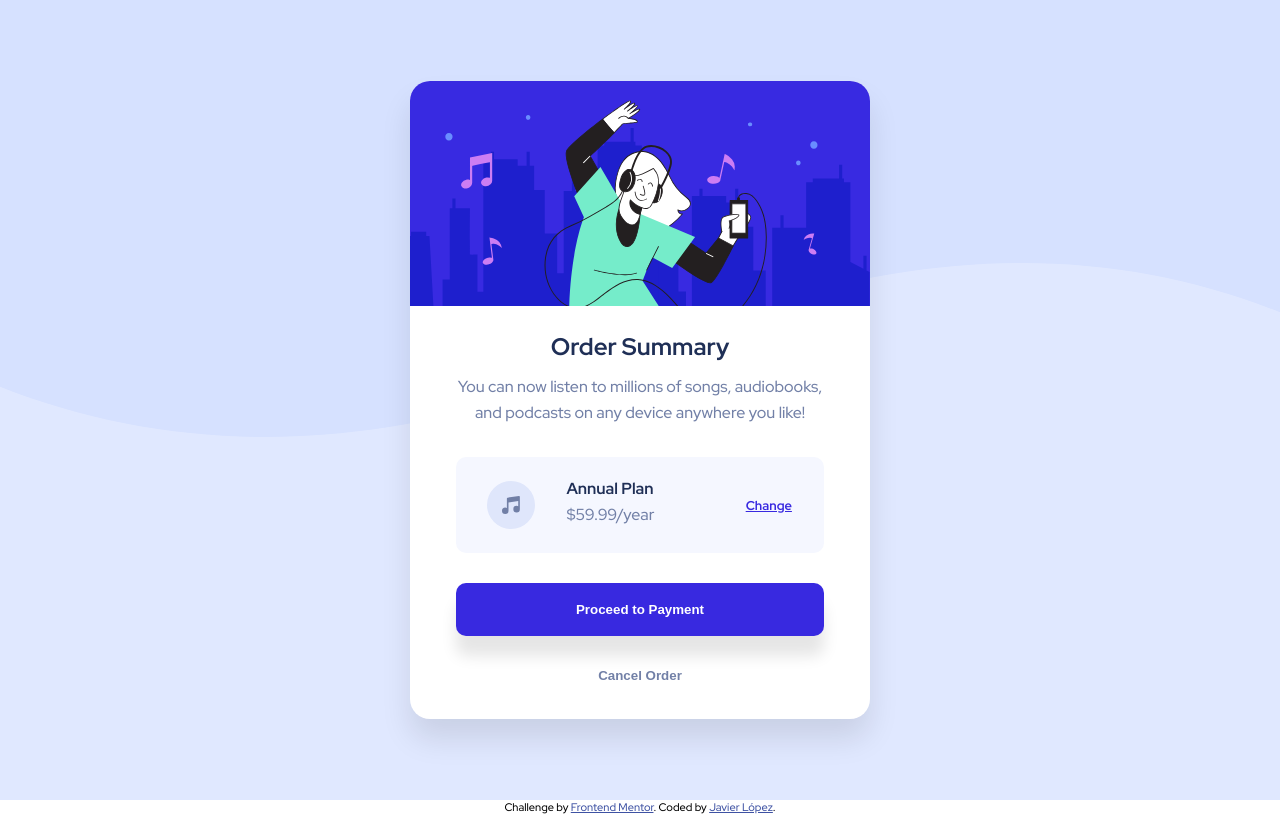
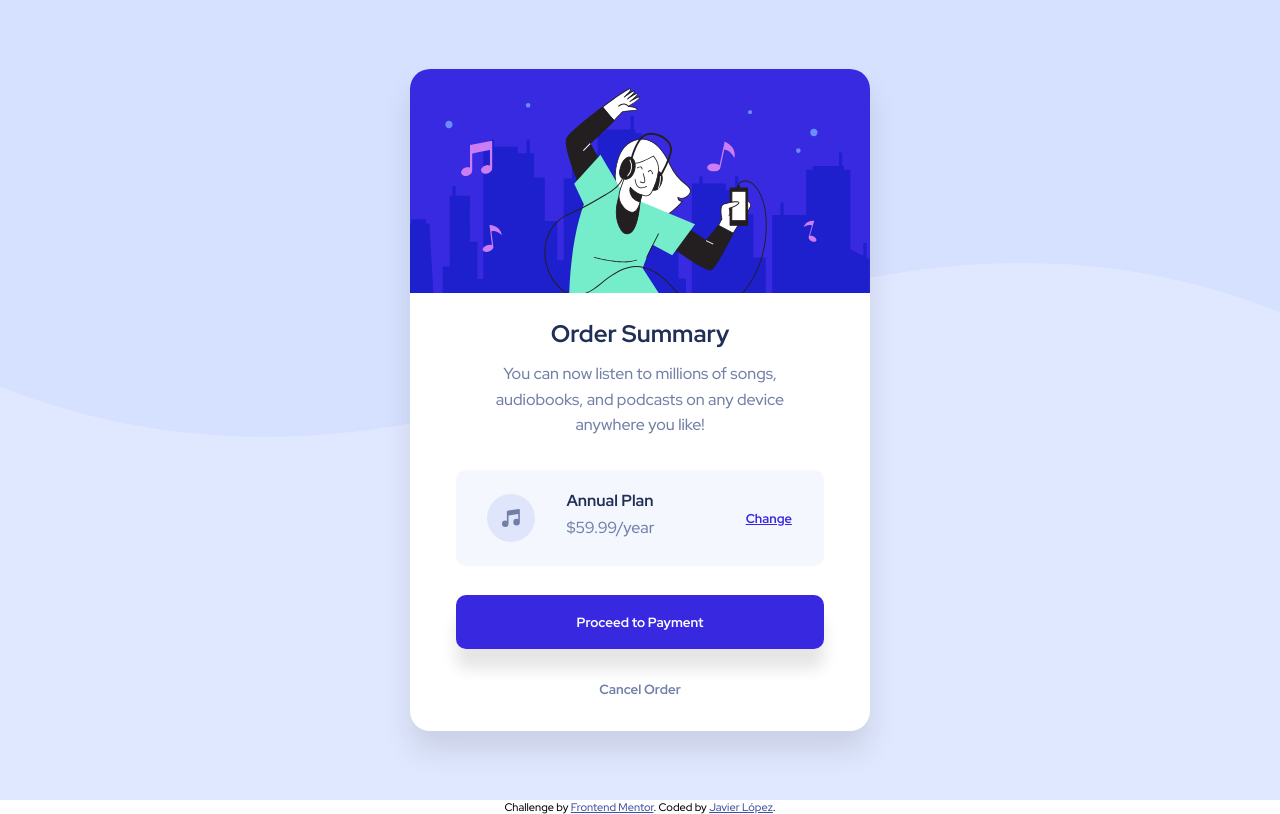
Before and after one commit to jglopezre/html-flex-and-scss-component-order-card, a plain HTML site: page index.html in a window 1280 px wide. Drawn offline with Linux system fonts and the light colour scheme.

Commit message:
Button font fixed, README.md added

```diff
--- a/style.scss
+++ b/style.scss
@@ -80,7 +80,7 @@ footer {
 	flex-direction: column;
 	align-items: center;
 	text-align: center;
-	width: $content-width;
+	width: 75%;
 	> h1 {
 	    color: $neutral-color-3;
 	    font-weight: 900;
@@ -158,6 +158,8 @@ footer {
 	> button {
 	    height: 4em;
 	    border: none;
+	    cursor: pointer;
+	    font-family: 'Red Hat Display';
 	    border-radius: $b-content-radius;
 	    font-weight: 700;
 	    margin-top: 1em;
```
Also changed, not shown: style.css, 1 other file.
